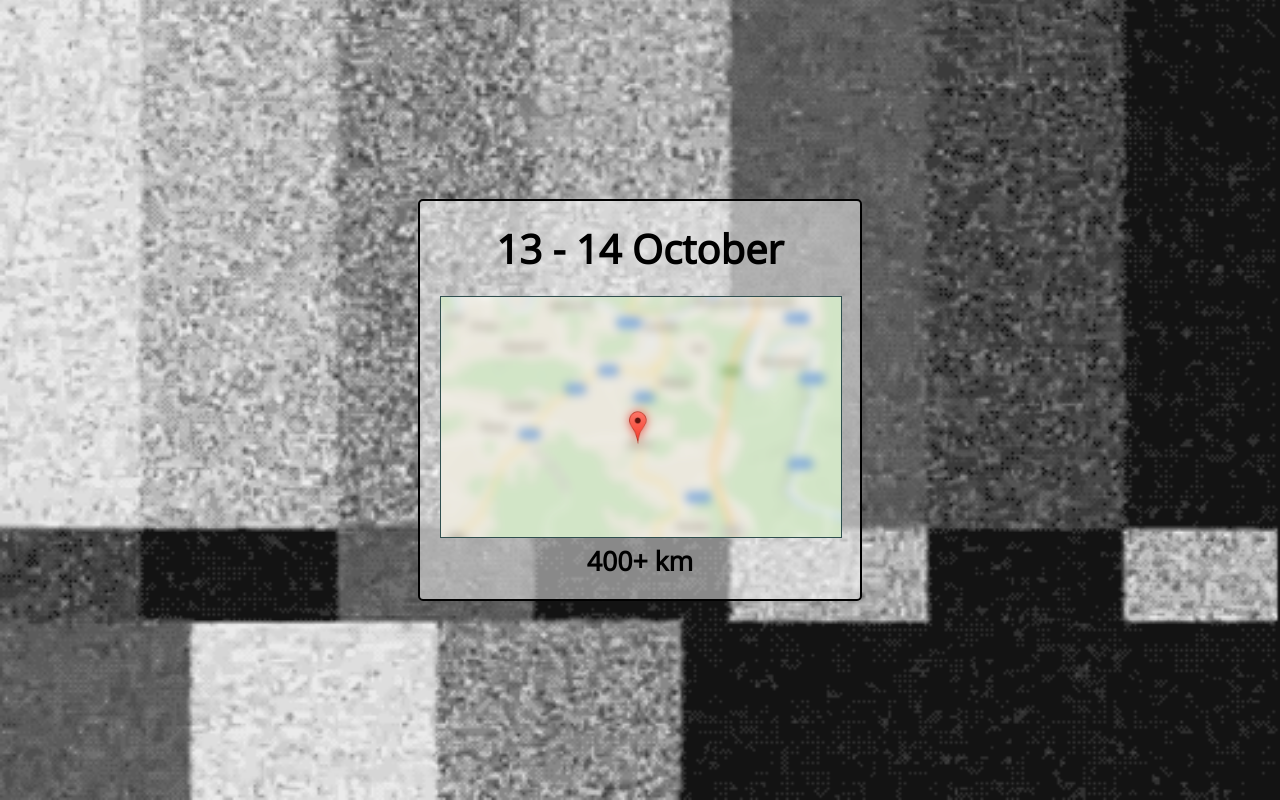
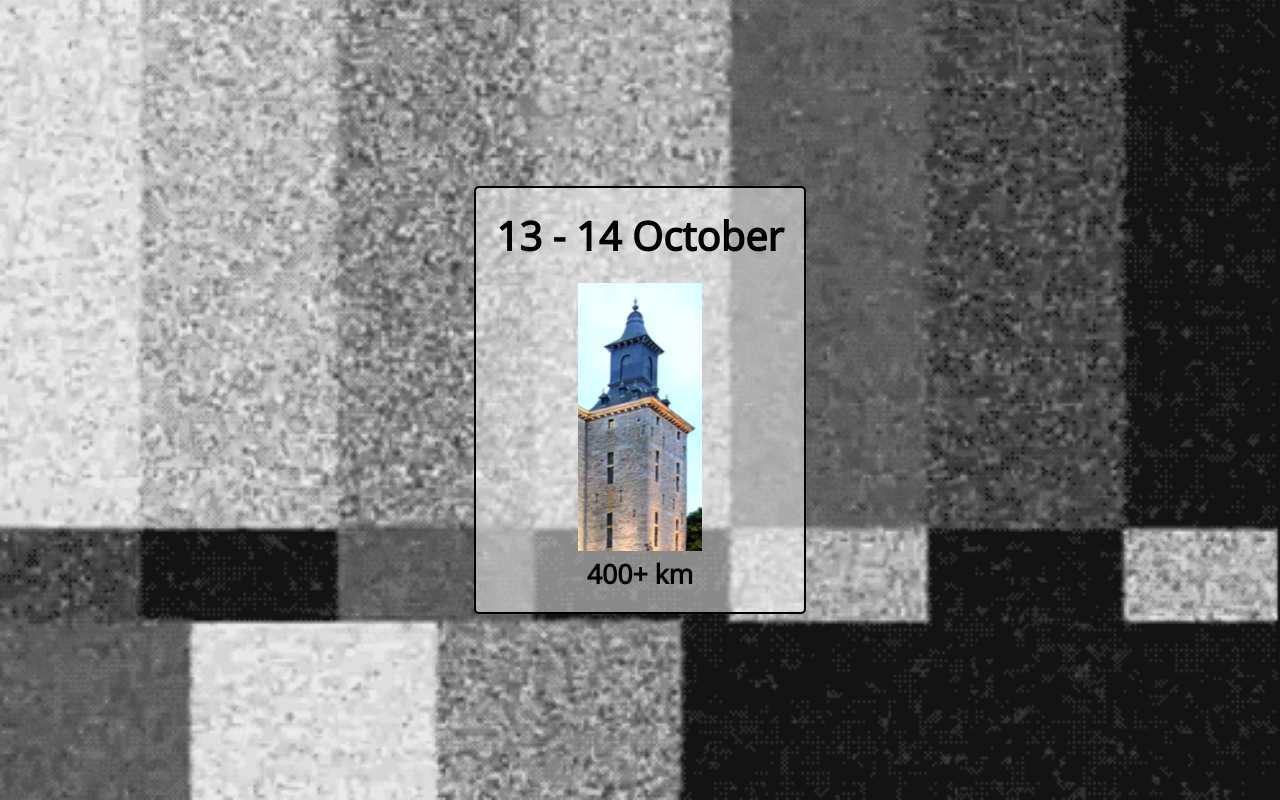
Before and after one commit to Jdruwe/weekend-x, an Angular app: page / in a window 1280 px wide. Built offline with nearby package versions, Linux system fonts and the light colour scheme.

Commit message:
Pushed tower and structure

```diff
--- a/src/app/app.component.html
+++ b/src/app/app.component.html
@@ -1,7 +1,8 @@
 <div fxFlexFill fxLayout="column" fxLayoutAlign="center center" class="background">
   <div class="container">
     <h1>13 - 14 October</h1>
-    <img class="map" src="/assets/map.png">
+    <img src="/assets/tower.png">
+    <!--<img class="map" src="/assets/map.png">-->
     <!--<img src="/assets/walking_shoes.png">-->
     <!--<img style="max-width: 200px" src="/assets/saxofoon.png">-->
     <p class="distance">400+ km</p>
```
Also changed, not shown: src/assets/structure.png (added), src/assets/tower.png (added).
